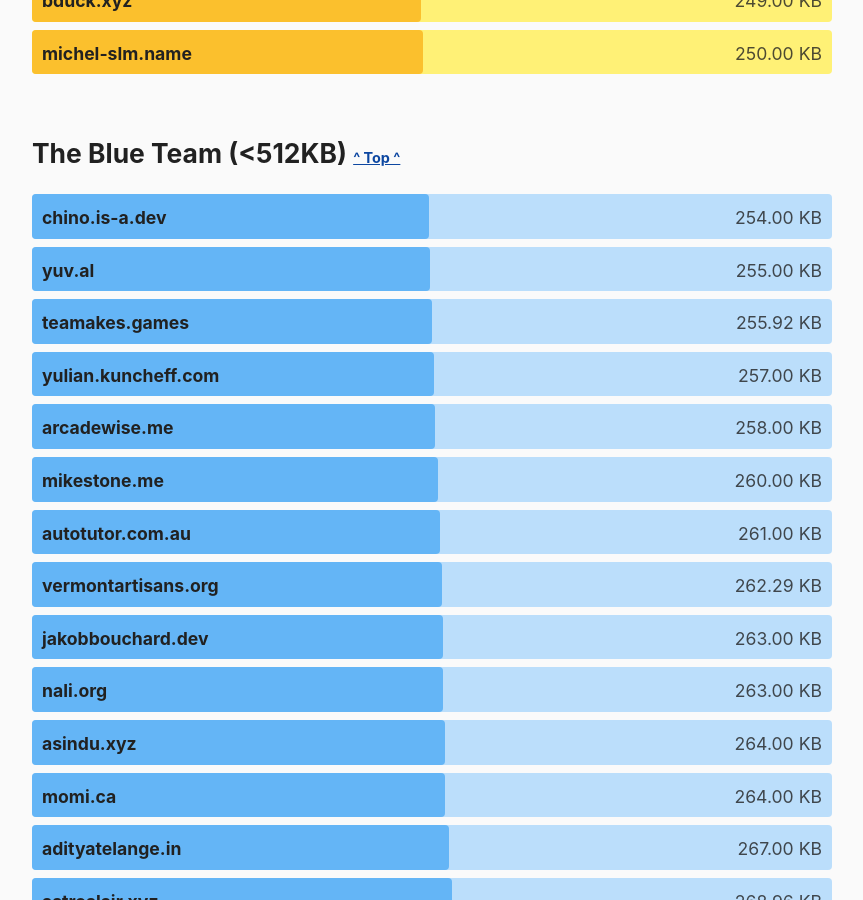
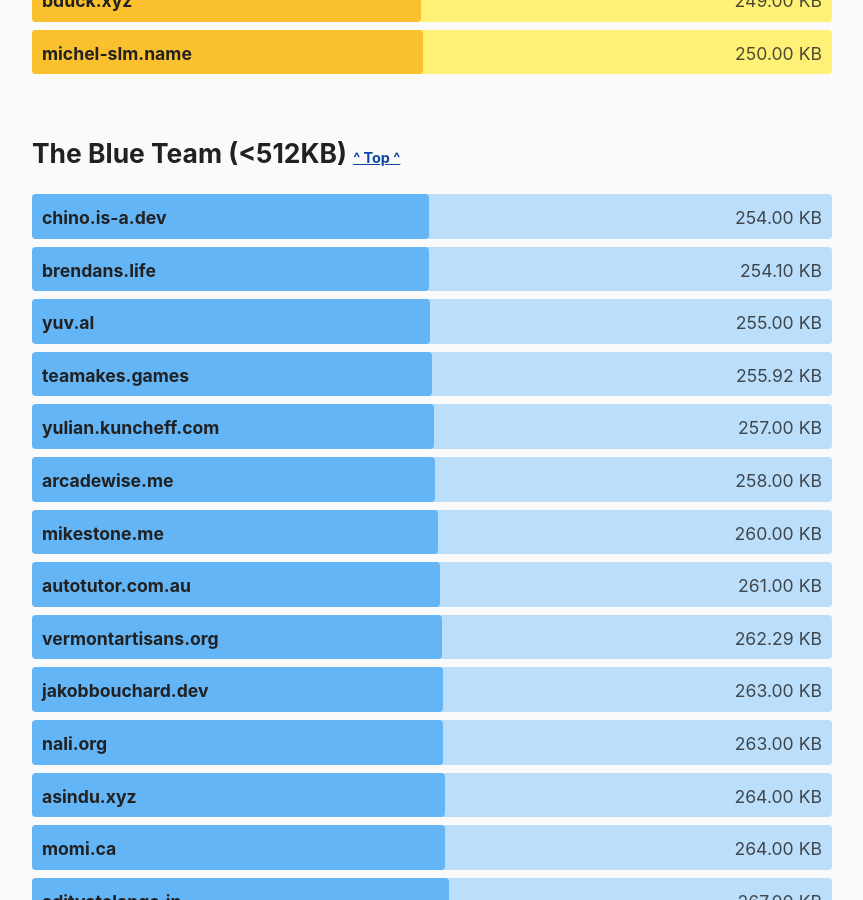
Before and after one commit to kevquirk/512kb.club, a Jekyll site: the page built from index.md, in a window 1280 px wide and 900 px high, scrolled down 38310 px. Shown: the whole window, without its empty margins (208-1071 px from the left). Built offline with Jekyll 4.4.1, drawn with Linux system fonts in a browser that asks for light colours.

Commit message:
Update sites.yml

```diff
--- a/_data/sites.yml
+++ b/_data/sites.yml
@@ -4342,3 +4342,8 @@
   url: https://zwieratko.sk/
   size: 28.07
   last_checked: 2024-02-11
+
+- domain: brendans.life
+  url: https://brendans.life/
+  size: 254.1
+  last_checked: 2024-10-02
```
